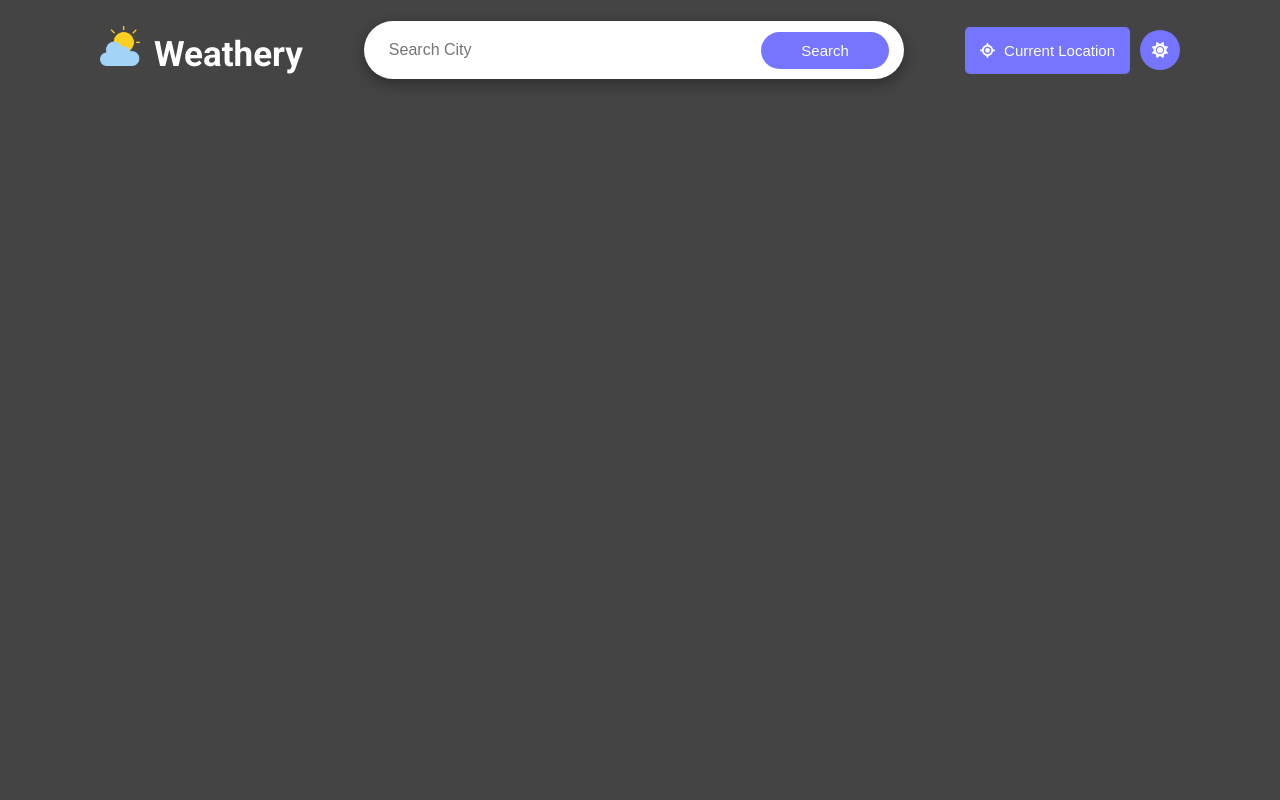
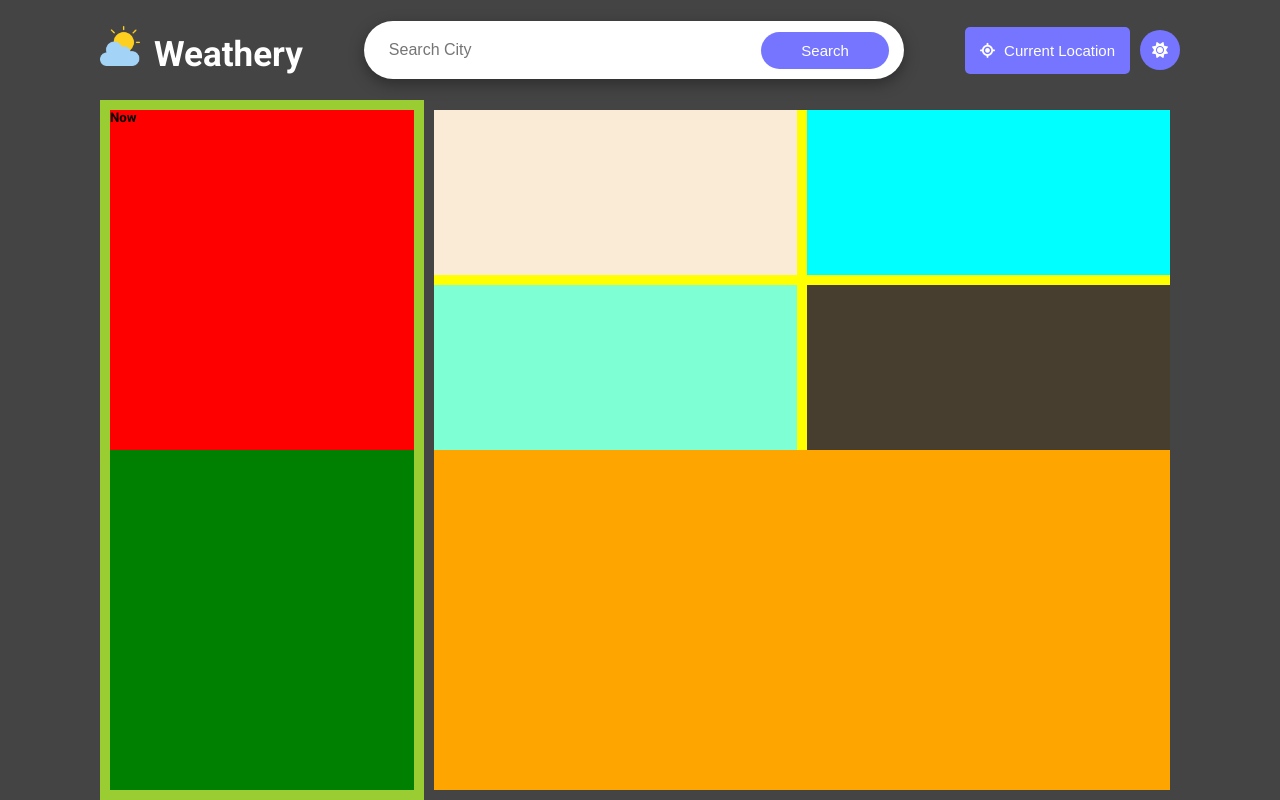
Before and after one commit to KaraniAbdellah/weather_app, a plain HTML site: page app/index.html in a window 1280 px wide. Drawn offline with Linux system fonts and the light colour scheme.

Commit message:
add compenent

```diff
--- a/app/index.html
+++ b/app/index.html
@@ -39,7 +39,7 @@
         <section class="weather_info">
             <aside>
                 <div class="now">
-
+                    <h5>Now</h5>
                 </div>
                 <div class="favorite">
 
--- a/app/sass/layout/main.scss
+++ b/app/sass/layout/main.scss
@@ -81,6 +81,11 @@ section.weather_info {
     width: 100%;
     @include flex_between;
     aside {
+        background-color: yellowgreen;
+        width: 30%;
+        height: 100%;
+        padding: 10px;
+        > div {width: 100%; height: 50%;}
         .now {
             background-color: red;
         }
@@ -89,19 +94,27 @@ section.weather_info {
         }
     }
     .day_weather_info {
+        padding: 10px;
+        width: 70%;
+        height: 100%;
+        padding: 10px;
+        > div {width: 100%; height: 50%;}
         .todays {
+            display: grid;
+            grid-template-columns: repeat(2, 1fr);
             background-color: yellow;
+            gap: 10px;
             .air_quality {
-
+                background-color: antiquewhite;
             }
             .sunrise_sunset {
-
+                background-color: aqua;
             }
             .humidity_pressure {
-
+                background-color: aquamarine;
             }
             .visibility_feels_like {
-
+                background-color: #473e30;
             }
         }
         .today_at {
```
Also changed, not shown: app/sass/layout/main.css, 1 other file.
